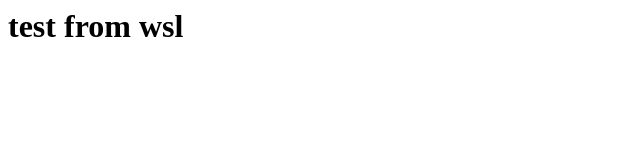
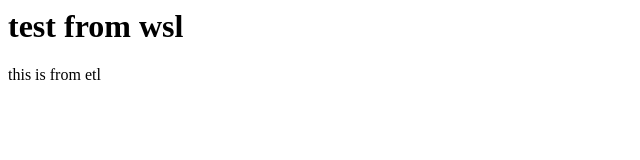
Before and after one commit to ryokoko/myfirstdeproj, a plain HTML site: page index.html in a window 1280 px wide. Shown: the full height of the page, 0-640 px from the left. Drawn offline with Linux system fonts and the light colour scheme.

Commit message:
modified index

```diff
--- a/index.html
+++ b/index.html
@@ -5,6 +5,7 @@
 
 <body>
   <h1>test from wsl</h1>
+  <p> this is from etl</p>
 </body>
 
 </html>
```
